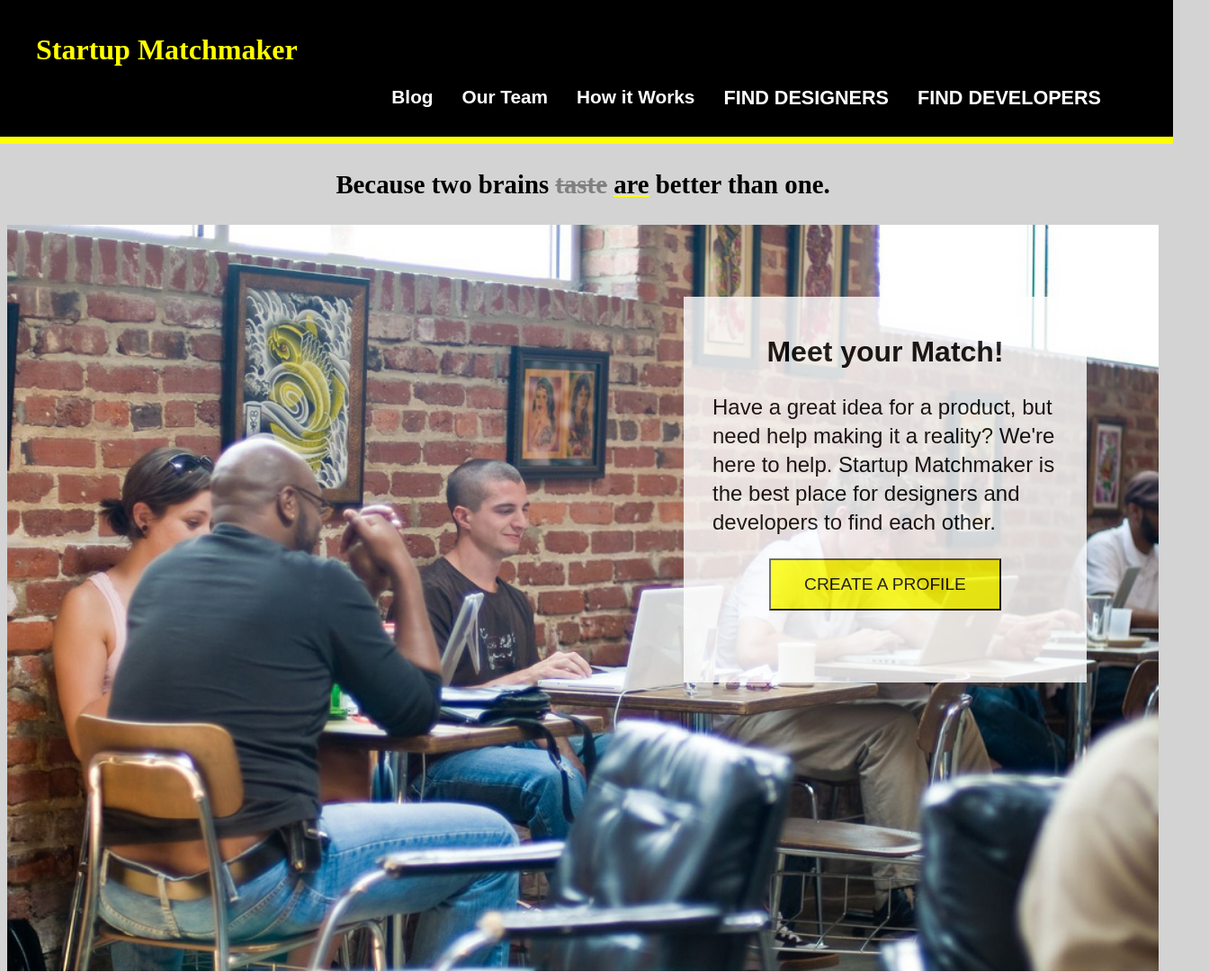
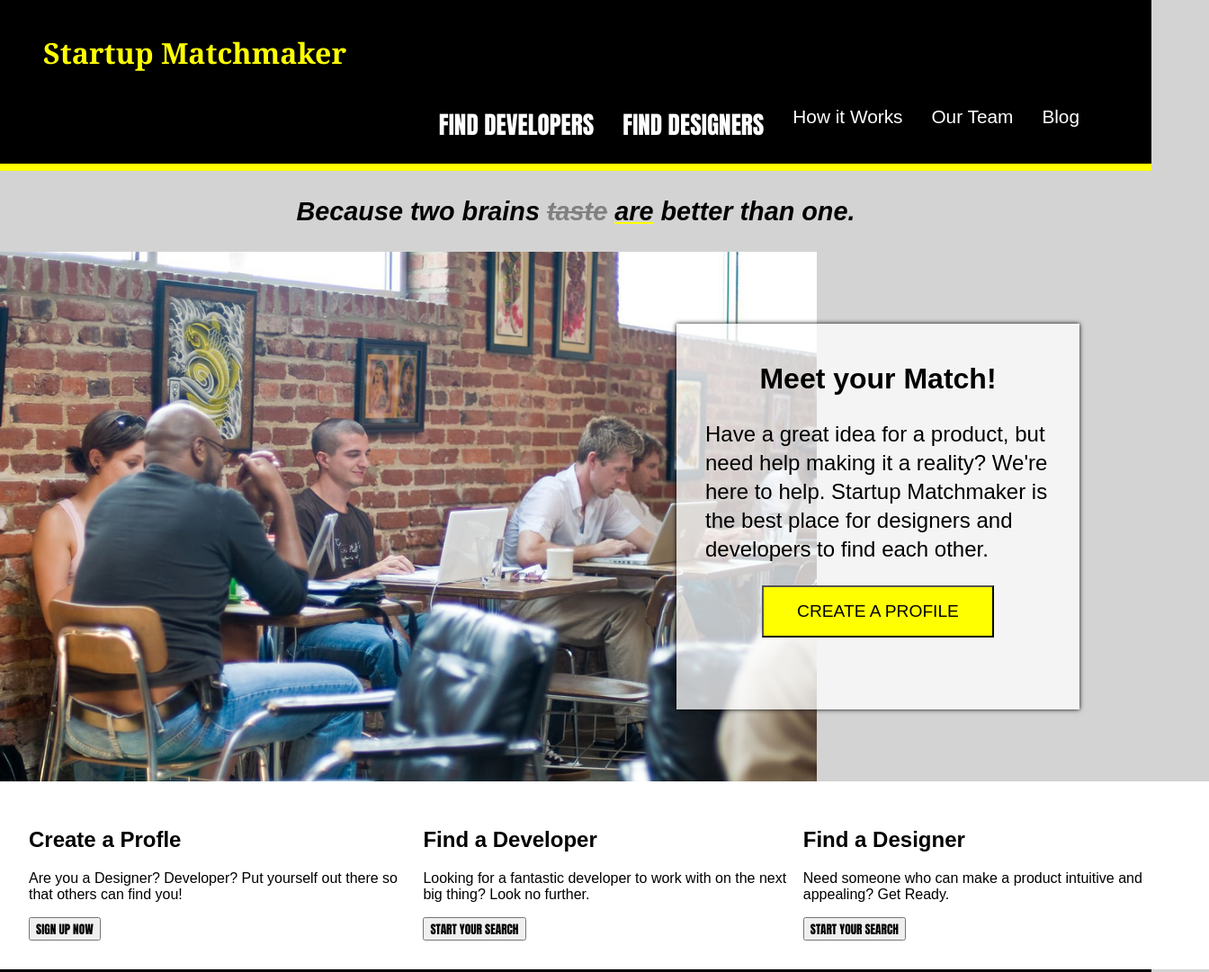
Before and after one commit to dyee00/FEWD, a plain HTML site: page 07_html_css_lab/index.html in a window 1280 px wide. Shown: the top 1081 px of the page at 90% size, 1344 px wide, since content can reach past the window. Drawn offline with Linux system fonts and the light colour scheme.

Commit message:
07_lab_day2

```diff
--- a/07_html_css_lab/css/style.css
+++ b/07_html_css_lab/css/style.css
@@ -1,76 +1,111 @@
 body {
+	font-family: arial;
 	background-color: lightgray;
+	margin: 0px;
 	width: 100%;
 	height: auto;
+	display: inline;
+}
+
+button {
+	font-family: impact;
 }
 
 header {
 	background-color: black;
-	padding: 1.5rem 3rem 3.5rem 3rem;
-	margin: -1rem -1rem 0rem -1rem;
+	padding: 1rem 3rem 5rem 3rem;
 	border-width: 0rem 0rem .5rem 0rem;
 	border-style: solid;
 	border-color: yellow;
 }
 
-header h1 a {
+header h1 a /* logo */{
+	font-family: georgia;
 	font-size: 2rem, serif;
 	color: yellow;
 	text-decoration: none;
-	padding: 0rem 0rem 0rem 0rem;
 }
 
 header nav ul li {
 	display: inline;
+	float: left;
+	list-style-type: none;
+}
+
+/*** NAVIGATION ***/
+
+nav {
 	float: right;
-	list-style-type: none;
+	overflow: hidden;
 }
 
 nav ul li a {
 	font: 1.3rem arial, serif;
 	padding: 0rem 2rem 0rem 0rem;
-	margin-left: 0px;
 	color: white;
 	text-decoration: none;
 }
 
+nav ul .primary-nav {
+	display: inline;
+	list-style-type: none;
+}
+
+nav ul .secondary-nav {
+	display: inline;
+	list-style-type: none;
+}
+
 nav ul .primary-nav li a {
-	float: left;
-	padding-bottom: 1rem;
-	font-size: 1.35rem;
+	font-family: impact;
+	font-size: 1.7rem;
 	text-transform: uppercase;
 	font-weight: bold;
 }
 
-nav ul .secondary-nav li a{
-	float: left;
-	padding-bottom: 1rem;
-	font-weight: bold;
+
+section #main {
+	overflow: hidden;
 }
 
-section p {
+/*** TAGLINE ***/
+
+.tagline {
 	font-size: 1.8rem;
 	text-align: center;
 	font-weight: bold;
+	font-style: italic;
 }
 
-#tagline .strikethrough {
+.strikethrough {
 	text-decoration: line-through;
 	color: gray;
 }
 
-#tagline .underline {
+.underline {
 	text-decoration: underline yellow;
 }
 
-#section-1 img {
+/***  Section-1 ***/
+
+.section-1 {
+	width: 100%;
+	height: auto;
+	overflow: hidden;
+	clear: both;
+	background: url(../images/coworking.jpg) no-repeat top left;
+	background-size: contain;
+}
+
+
+.section-1 img {
 	position: absolute;
 	display: inline;
 }
 
 .text-box {
-	background-color: white;
-	opacity: 0.8;
+	background-color: rgba(255, 255, 255, 0.75);
+	box-shadow: 0px 0px 5px black;
 	float: right;
 	position: relative;
 	width: 30%;
@@ -78,22 +113,61 @@ section p {
 	padding: 1rem 2rem 5rem 2rem;
 	margin: 5rem 5rem 5rem 0rem;
 	text-align: center;
+	overflow: hidden;
+	clear: both;
 }
 
 .txt-title h2{
-	font: 2rem arial, sans serif;
+	font: 2rem arial;
 	font-weight: bold;
 	text-align: center;
 }
 
 .txt-box-txt p {
-	font: 1.5rem arial, sans serif;
+	font: 1.5rem arial;
 	line-height: 2rem;
 	text-align: left;
 }
 
 .text-box #txt-box-btn {
-	font: 1.2rem arial, sans serif;
+	font: 1.2rem arial;
 	background-color: yellow;
 	padding: 1rem 2.3rem 1rem 2.3rem;
 }
+
+/*** SECTION 2 ***/
+
+.section-2 {
+	width: 100%;
+	height: auto;
+	overflow: hidden;
+	padding: 2rem 2rem 2rem 2rem;
+	background-color: white;
+}
+
+.section-2 .col-1 {
+	float: left;
+	padding-right: 1rem;
+	width: 33%;
+}
+
+.section-2 .col-2 {
+	float: left;
+	width: 33%;
+}
+
+#section-2 .col-3 {
+	float: left;
+	width: 33%;
+}
+
+/*** FOOTER ***/
+
+
+footer {
+	font: 1.3rem arial;
+	color: white;
+	background-color: black;
+	padding: .8rem 0rem .8rem 0rem;
+	margin: 0;
+}
--- a/07_html_css_lab/index.html
+++ b/07_html_css_lab/index.html
@@ -25,28 +25,27 @@
   	</nav>
   </header>
 
-  <section id="tagline">
+  <section class="tagline">
   	<p>Because two brains <span class="strikethrough">taste</span> <span class="underline">are</span> better than one.</p>
   </section>
 
-  <section id="section-1">
-    <img src="images/coworking.jpg" alt="coworking image" width="100%" height="auto">
+  <section id="main">
 
+    <div class="section-1">
       <div class="text-box">
       	<div class="txt-title">
       		<h2>Meet your Match!</h2>
       	</div>
-
       <div class="txt-box-txt">
       		<p>Have a great idea for a product, but need help making it a reality?
            We're here to help. Startup Matchmaker is the best place for designers and developers to find each other.</p>
       </div>
-
       <button id="txt-box-btn">CREATE A PROFILE</button>
     </div>
-  </section>
 
-  <section id="section-2">
+    </div>
+
+    <div class="section-2">
     	<div class="col-1">
     		<h2>Create a Profle</h2>
     		<p>Are you a Designer? Developer? Put yourself out there so that others can find you!</p>
@@ -64,6 +63,7 @@
       	<p>Need someone who can make a product intuitive and appealing? Get Ready.</p>
       	<button>START YOUR SEARCH</button>
       </div>
+    </div>
   </section>
 
   <footer>
```
Lines whose indentation alone changed are shown as unchanged.
